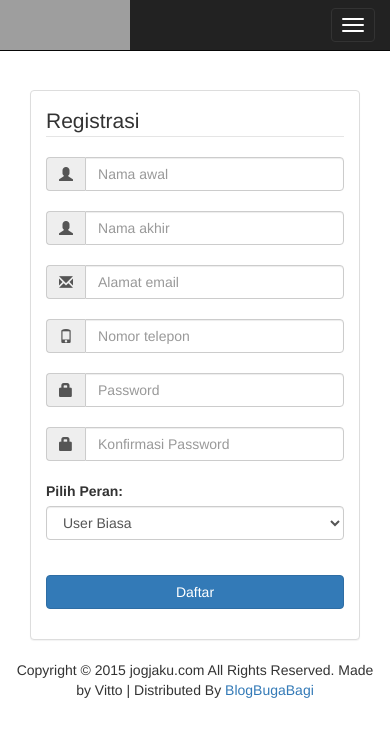
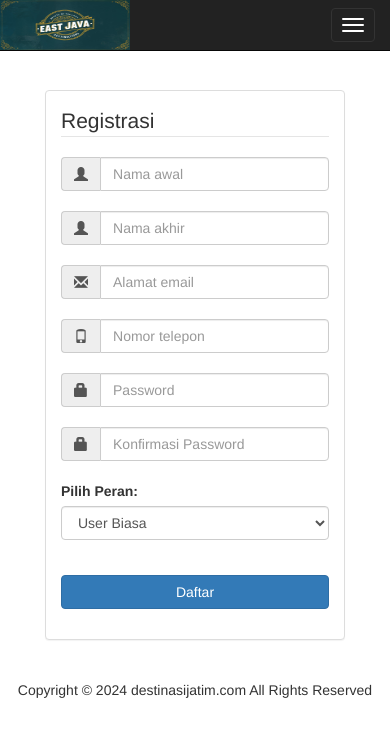
Before and after one commit to mulyani07/UAS-PEMWEB, a PHP site: page /registrasi.php in a window 390 px wide. Shown: the top 737 px of the page. Run offline with PHP 8.4, Linux system fonts and the light colour scheme; some libraries are stand-ins or nearby versions; grey boxes are pictures that could not be loaded.

Commit message:
Fix register and login responsiveness and footer

```diff
--- /dev/null
+++ b/css/login.css
@@ -0,0 +1,10 @@
+.flex-center {
+    display: flex;
+    justify-content: center;
+    align-items: center;
+    flex-direction: column;
+}
+
+.card-container {
+    width: clamp(300px, 50%, 500px);
+}
--- a/registrasi.php
+++ b/registrasi.php
@@ -21,6 +21,7 @@ if(!empty($sesiData['status']['msg'])){
     <!-- Bootstrap Core CSS -->
     <link href="css/bootstrap.min.css" rel="stylesheet">
     <link href="css/modern-business.css" rel="stylesheet">
+    <link href="css/login.css" rel="stylesheet">
     <link href="font-awesome/css/font-awesome.min.css" rel="stylesheet" type="text/css">
     <link rel="shortcut icon" href="images/jogjakublack.png">
 
@@ -42,7 +43,7 @@ if(!empty($sesiData['status']['msg'])){
                     <span class="icon-bar"></span>
                     <span class="icon-bar"></span>
                 </button>
-                <a href="index.php"><img src="images/jogjaku.png" style="width:130px; height: 50px"></a>
+                <a href="index.php"><img src="images/destinasijatim.jpg" style="width:130px; height: 50px"></a>
             </div>
             <div class="collapse navbar-collapse" id="bs-example-navbar-collapse-1">
                 <ul class="nav navbar-nav navbar-right">
@@ -55,11 +56,11 @@ if(!empty($sesiData['status']['msg'])){
     </nav>
 
     <!-- Page Content -->
-    <div class="container">
+    <main>
         </br></br></br>
-        <div class="container, justify" style="margin-top: 30px;">
+        <div  class="flex-center" style="margin-top: 30px;">
         <?php echo !empty($statusPsn)?'<p class="'.$jenisStatusPsn.'">'.$statusPsn.'</p>':''; ?>
-            <div class="col-md-6 col-sm-offset-3">
+            <div class="card-container">
                 <div class="panel panel-default">
                     <div class="panel-body">
                         <form id="login-form" method="post" action="akunuser.php" role="form">
@@ -112,14 +113,12 @@ if(!empty($sesiData['status']['msg'])){
         </div>
 
         <!-- Footer -->
-        <footer>
-        <div class="row">
-                <div class="col-lg-12">
-                    <p align="center">Copyright © 2015 jogjaku.com All Rights Reserved. Made by Vitto | Distributed By <a href="https://blogbugabagi.blogspot.com" target="_blank" rel="noopener noreferrer">BlogBugaBagi</a></p>
+        <footer style="margin-bottom: 5rem; margin-top: 2rem;">
+                <div>
+                    <p align="center">Copyright © 2024 destinasijatim.com All Rights Reserved</p>
                 </div>
-            </div>
         </footer>
-    </div>
+    </main>
     <!-- /.container -->
 
     <!-- jQuery -->
```
Also changed, not shown: login.php (+4 -3 lines).
